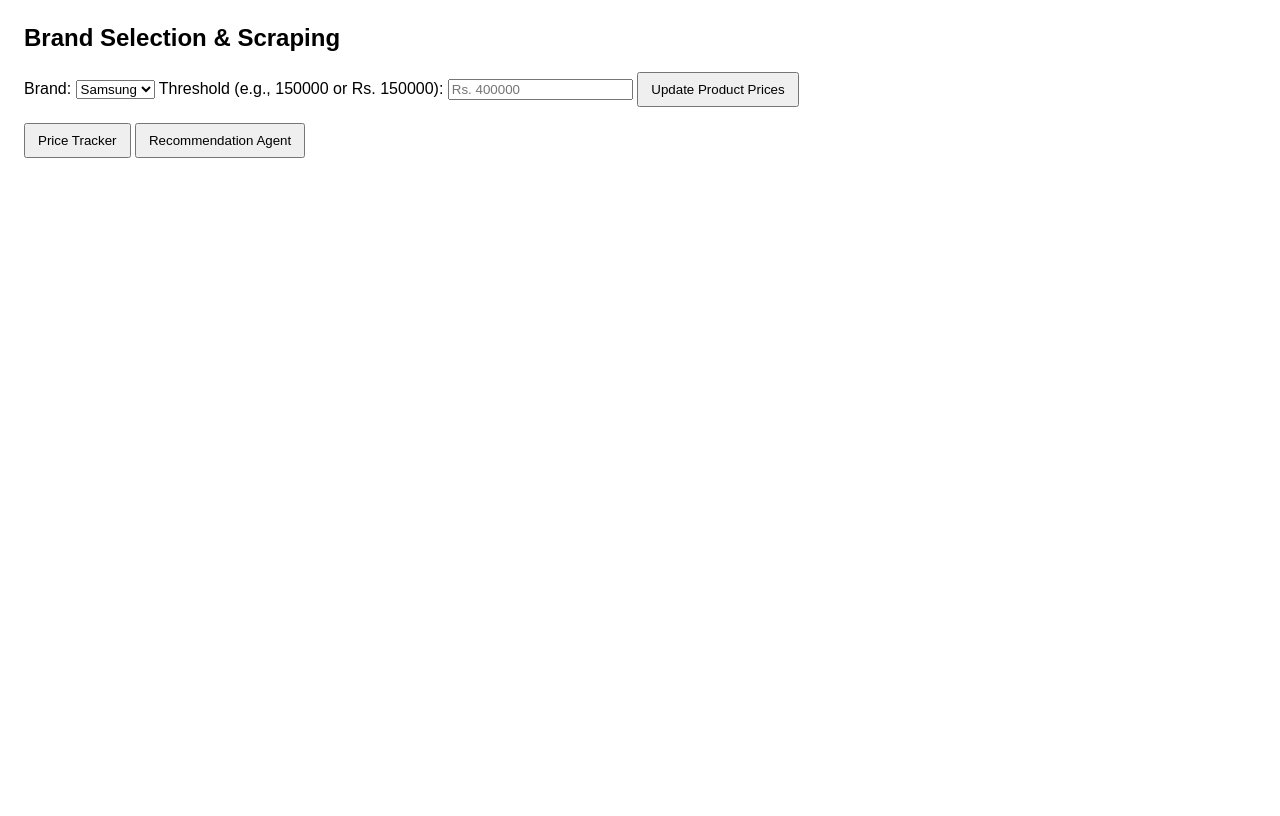
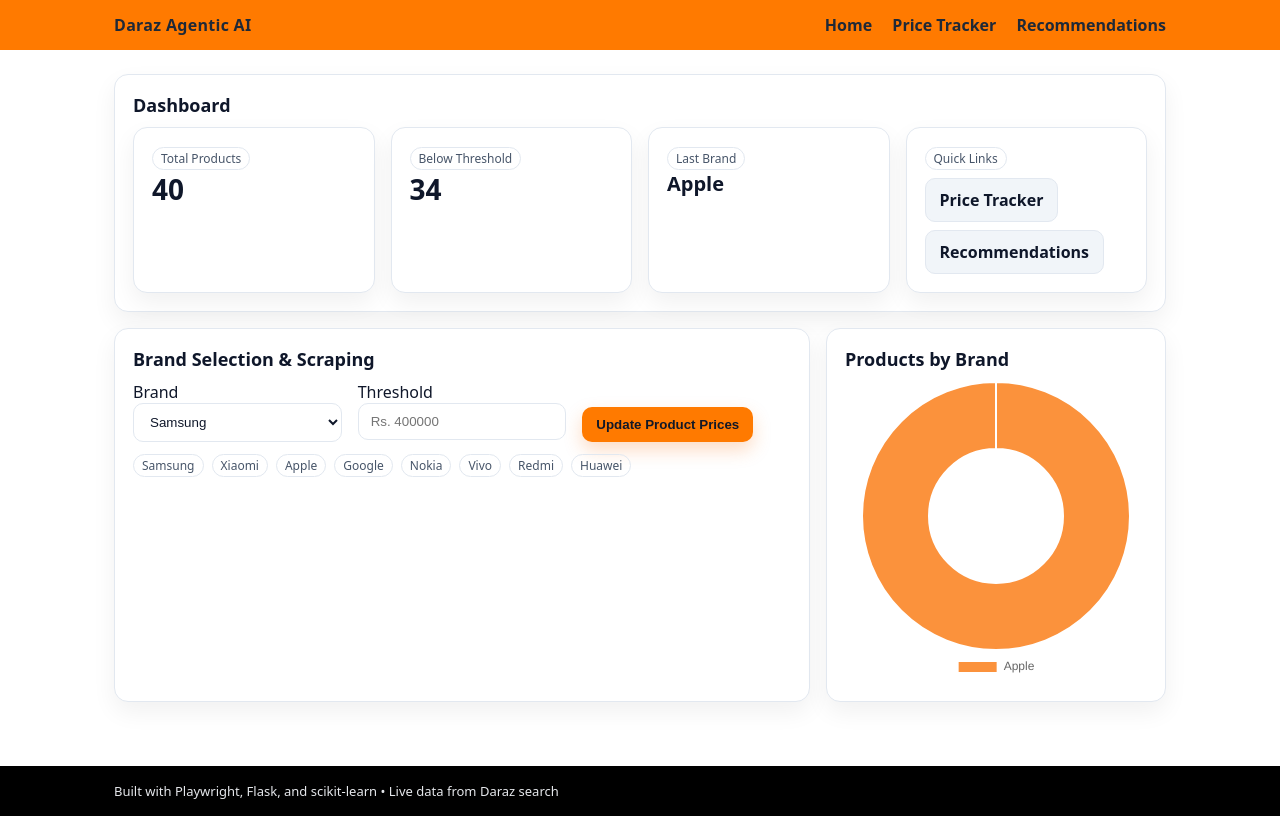
Before and after one commit to senuji-03/E-commerce-Agentic-AI-System-, a Flask app: page / in a window 1280 px wide. Before the commit the page ends 158 px from the top, so only its background shows below. Run offline with Flask 3, Linux system fonts and the light colour scheme.

Commit message:
Changes in Agentic UI

```diff
--- a/app.py
+++ b/app.py
@@ -26,7 +26,24 @@
 
 @app.route("/")
 def index():
-    return render_template("index.html", brands=BRANDS)
+    products = load_products_from_json(os.path.join(os.path.dirname(__file__), "daraz_products.json"))
+    total_products = len(products) if products else 0
+    below_count = len(check_prices(products)) if products else 0
+    last_brand = products[0].get("brand") if products else None
+    # brand counts for simple chart
+    brand_counts = {}
+    for p in products or []:
+        b = p.get("brand") or "Unknown"
+        brand_counts[b] = brand_counts.get(b, 0) + 1
+    return render_template(
+        "index.html",
+        brands=BRANDS,
+        total_products=total_products,
+        below_count=below_count,
+        last_brand=last_brand,
+        brand_counts=brand_counts,
+        products=products,
+    )
 
 
 @app.route("/scrape", methods=["POST"])
@@ -51,6 +68,7 @@
 def tracker():
     products = load_products_from_json(os.path.join(os.path.dirname(__file__), "daraz_products.json"))
     alerts = check_prices(products) if products else []
+    summary = llm_summary_alerts(alerts) if products else ""
     alerts_by_url = {a["url"]: a for a in alerts}
 
     # Annotate products with below-threshold flag
@@ -63,7 +81,7 @@
             "below_threshold": bool(alert),
         })
 
-    return render_template("tracker.html", products=annotated)
+    return render_template("tracker.html", products=annotated, summary=summary)
 
 
 @app.route("/recommendations", methods=["GET", "POST"])
--- /dev/null
+++ b/templates/base.html
@@ -0,0 +1,83 @@
+<!doctype html>
+<html>
+  <head>
+    <meta charset="utf-8" />
+    <meta name="viewport" content="width=device-width, initial-scale=1" />
+    <title>{% block title %}Daraz Agentic AI{% endblock %}</title>
+    <style>
+      :root {
+        --bg: #ffffff;
+        --text: #0f172a;
+        --muted: #475569;
+        --brand: #ff7a00; /* orange header */
+        --accent: #0ea5e9;
+        --good: #16a34a;
+        --bad: #dc2626;
+      }
+      * { box-sizing: border-box; }
+      body { margin: 0; font-family: system-ui, -apple-system, Segoe UI, Roboto, Arial; color: var(--text); background: var(--bg); }
+      a { color: var(--accent); text-decoration: none; }
+      header { background: var(--brand); color: #1f2937; }
+      .header-inner { max-width: 1100px; margin: 0 auto; padding: 14px 24px; display: flex; align-items: center; justify-content: space-between; }
+      .brand { font-weight: 800; letter-spacing: .3px; color: #1f2937; }
+      .nav a { margin-left: 16px; color: #1f2937; font-weight: 600; }
+      .container { max-width: 1100px; margin: 0 auto; padding: 24px; }
+      .card { background: #ffffff; border: 1px solid #e2e8f0; border-radius: 14px; padding: 18px; box-shadow: 0 10px 24px rgba(2,6,23,.06); }
+      .card h2 { margin: 0 0 10px; font-size: 18px; color: #0f172a; }
+      .grid { display: grid; grid-template-columns: repeat(12, 1fr); gap: 16px; }
+      .btn { background: var(--brand); color: #111827; border: none; border-radius: 10px; padding: 10px 14px; font-weight: 700; cursor: pointer; box-shadow: 0 8px 18px rgba(249,115,22,.25); }
+      .btn.secondary { background: #f1f5f9; color: #0f172a; border: 1px solid #e2e8f0; box-shadow: none; }
+      .input, select { background: #ffffff; color: #0f172a; border: 1px solid #e2e8f0; border-radius: 10px; padding: 10px 12px; width: 100%; }
+      .table { width: 100%; border-collapse: collapse; }
+      .table th, .table td { padding: 10px; border-bottom: 1px solid #e2e8f0; }
+      .tag { display: inline-block; padding: 2px 8px; border-radius: 999px; font-size: 12px; border: 1px solid #e2e8f0; color: var(--muted); }
+      .ok { background: #ecfdf5; color: #166534; border-color: #a7f3d0; }
+      .warn { background: #fef2f2; color: #991b1b; border-color: #fecaca; }
+      .flash { padding: 10px 14px; border-radius: 12px; margin-bottom: 12px; border: 1px solid #e2e8f0; }
+      .flash.success { background: #ecfdf5; color: #14532d; }
+      .flash.error { background: #fef2f2; color: #7f1d1d; }
+      footer { margin-top: 40px; color: #e5e7eb; font-size: 13px; background: #000000; }
+      .footer-inner { max-width: 1100px; margin: 0 auto; padding: 16px 24px; }
+    </style>
+  </head>
+  <body>
+    <header>
+      <div class="header-inner">
+        <div class="brand">Daraz Agentic AI</div>
+        <div class="nav">
+          <a href="{{ url_for('index') }}">Home</a>
+          <a href="{{ url_for('tracker') }}">Price Tracker</a>
+          <a href="{{ url_for('recommendations') }}">Recommendations</a>
+        </div>
+      </div>
+    </header>
+    <div class="container">
+      {% with messages = get_flashed_messages(with_categories=true) %}
+        {% if messages %}
+          {% for category, message in messages %}
+            <div class="flash {{ category }}">{{ message }}</div>
+          {% endfor %}
+        {% endif %}
+      {% endwith %}
+
+      {% block content %}{% endblock %}
+    </div>
+    <footer>
+      <div class="footer-inner">
+        Built with Playwright, Flask, and scikit-learn • Live data from Daraz search
+      </div>
+    </footer>
+    <script>
+      (function() {
+        var flashes = document.querySelectorAll('.flash.success');
+        if (flashes && flashes.length) {
+          // Show a simple alert for success messages (e.g., after updating product prices)
+          var combined = Array.from(flashes).map(function(el){ return el.textContent.trim(); }).join('\n');
+          if (combined) {
+            alert(combined);
+          }
+        }
+      })();
+    </script>
+  </body>
+  </html>
--- a/templates/index.html
+++ b/templates/index.html
@@ -1,42 +1,87 @@
-<!doctype html>
-<html>
-  <head>
-    <meta charset="utf-8" />
-    <title>E-commerce Price Tracking AI</title>
-    <style>
-      body { font-family: Arial, sans-serif; margin: 24px; }
-      form, .actions { margin-top: 16px; }
-      .flash { padding: 8px 12px; border-radius: 6px; margin-bottom: 12px; }
-      .flash.success { background: #e6ffed; border: 1px solid #b7eb8f; }
-      .flash.error { background: #fff2f0; border: 1px solid #ffa39e; }
-      button { padding: 8px 12px; }
-    </style>
-  </head>
-  <body>
-    {% with messages = get_flashed_messages(with_categories=true) %}
-      {% if messages %}
-        {% for category, message in messages %}
-          <div class="flash {{ category }}">{{ message }}</div>
-        {% endfor %}
-      {% endif %}
-    {% endwith %}
+{% extends "base.html" %}
+{% block title %}Home • Daraz Agentic AI{% endblock %}
+{% block content %}
+  <div class="grid">
+    <div class="card" style="grid-column: span 12;">
+      <h2>Dashboard</h2>
+      <div class="grid">
+        <div class="card" style="grid-column: span 3;">
+          <div class="tag">Total Products</div>
+          <div style="font-size:28px; font-weight:800;">{{ total_products }}</div>
+        </div>
+        <div class="card" style="grid-column: span 3;">
+          <div class="tag">Below Threshold</div>
+          <div style="font-size:28px; font-weight:800;">{{ below_count }}</div>
+        </div>
+        <div class="card" style="grid-column: span 3;">
+          <div class="tag">Last Brand</div>
+          <div style="font-size:20px; font-weight:700;">{{ last_brand or '—' }}</div>
+        </div>
+        <div class="card" style="grid-column: span 3;">
+          <div class="tag">Quick Links</div>
+          <div style="display:flex; gap:8px; flex-wrap:wrap; margin-top:8px;">
+            <a class="btn secondary" href="{{ url_for('tracker') }}">Price Tracker</a>
+            <a class="btn secondary" href="{{ url_for('recommendations') }}">Recommendations</a>
+          </div>
+        </div>
+      </div>
+    </div>
 
+    <div class="card" style="grid-column: span 8;">
       <h2>Brand Selection & Scraping</h2>
-    <form method="post" action="{{ url_for('scrape') }}">
-      <label>Brand:</label>
-      <select name="brand">
+      <form method="post" action="{{ url_for('scrape') }}" class="grid">
+        <div style="grid-column: span 4;">
+          <label>Brand</label>
+          <select class="input" name="brand">
             {% for b in brands %}
               <option value="{{ b }}">{{ b }}</option>
             {% endfor %}
           </select>
-      <label>Threshold (e.g., 150000 or Rs. 150000):</label>
-      <input type="text" name="threshold" placeholder="Rs. 400000" />
-      <button type="submit">Update Product Prices</button>
+        </div>
+        <div style="grid-column: span 4;">
+          <label>Threshold</label>
+          <input class="input" type="text" name="threshold" placeholder="Rs. 400000" />
+        </div>
+        <div style="grid-column: span 4; display:flex; align-items:end; gap:10px;">
+          <button class="btn" type="submit">Update Product Prices</button>
+        </div>
       </form>
+      <div style="margin-top:12px; display:flex; gap:8px; flex-wrap:wrap;">
+        {% for b in brands %}
+          <a class="tag" href="#" onclick="quickBrand('{{ b }}'); return false;">{{ b }}</a>
+        {% endfor %}
+      </div>
+    </div>
 
-    <div class="actions">
-      <a href="{{ url_for('tracker') }}"><button>Price Tracker</button></a>
-      <a href="{{ url_for('recommendations') }}"><button>Recommendation Agent</button></a>
+    <div class="card" style="grid-column: span 4;">
+      <h2>Products by Brand</h2>
+      <canvas id="brandChart" height="160"></canvas>
     </div>
-  </body>
-  </html>
+  </div>
+
+  <script src="https://cdn.jsdelivr.net/npm/chart.js@4.4.1/dist/chart.umd.min.js"></script>
+  <script>
+    function quickBrand(b) {
+      const sel = document.querySelector('select[name="brand"]');
+      if (sel) sel.value = b;
+    }
+    (function renderBrandChart(){
+      var ctx = document.getElementById('brandChart');
+      if (!ctx) return;
+      var data = {{ brand_counts | tojson }};
+      var labels = Object.keys(data);
+      var values = Object.values(data);
+      new Chart(ctx, {
+        type: 'doughnut',
+        data: {
+          labels: labels,
+          datasets: [{
+            data: values,
+            backgroundColor: ['#fb923c','#fbbf24','#34d399','#60a5fa','#a78bfa','#f472b6','#22d3ee','#4ade80']
+          }]
+        },
+        options: { plugins: { legend: { position: 'bottom' } } }
+      });
+    })();
+  </script>
+{% endblock %}
```
Also changed, not shown: daraz_products.json (added, +282 -0 lines), templates/recommendations.html (+48 -37 lines), templates/tracker.html (+26 -35 lines). Lines whose indentation alone changed are shown as unchanged.
